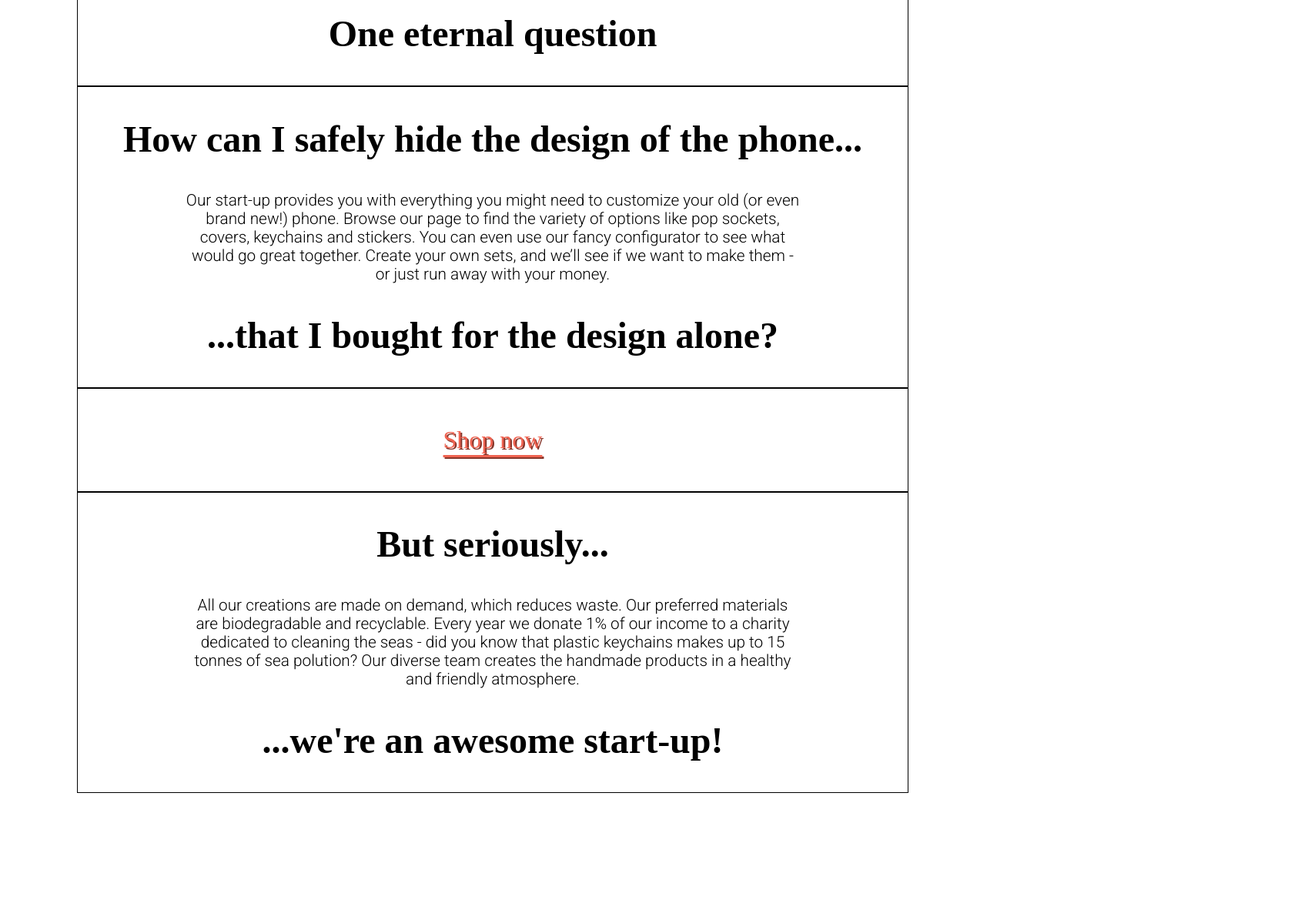
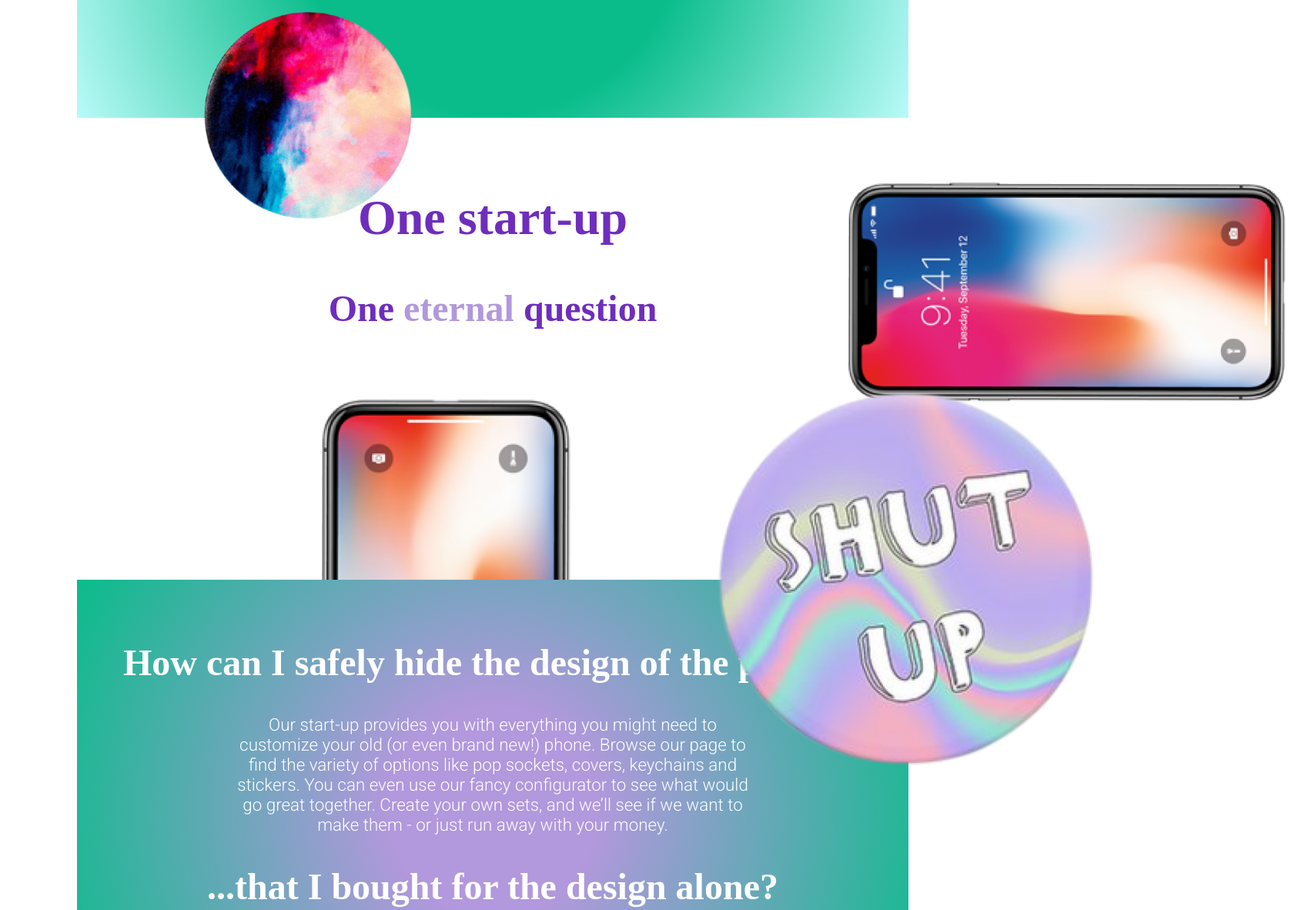
Before and after one commit to Miszel730/advanced_animation_project, a plain HTML site: page scrolling.html in a window 1280 px wide. Shown: the part 447-1629 px from the top of the page at 77% size, 1699 px wide, since content can reach past the window. Before the commit the page ends 1577 px from the top, so only its background shows below. Drawn offline with Linux system fonts and the light colour scheme; a web font is replaced by a local one.

Commit message:
finished scrolling

```diff
--- a/common.css
+++ b/common.css
@@ -15,11 +15,13 @@ body {
   font-family: "Roboto", sans-serif;
   font-weight: 300;
   margin: 100px;
+  overflow-x: hidden;
 }
 
 section {
-  border: 1px solid black;
+  padding: 5vh 0;
   text-align: center;
+  position: relative;
 }
 
 h1 {
@@ -33,9 +35,9 @@ h2 {
 }
 
 p {
-  font-size: 1.3em;
-  padding-left: 140px;
-  padding-right: 140px;
+  font-size: 1.4em;
+  padding-left: 200px;
+  padding-right: 200px;
 }
 
 button {
--- a/scrolling.css
+++ b/scrolling.css
@@ -1,4 +1,100 @@
-section {
-  border: 1px solid black;
-  text-align: center;
+#one {
+  background: rgb(9, 188, 138);
+  background: radial-gradient(circle, rgba(9, 188, 138, 1) 41%, rgba(185, 250, 248, 1) 100%);
+  max-height: 40vh;
+  padding: 20vh 0;
+  color: white;
 }
+
+#two {
+  min-height: 65vh;
+  color: var(--violet);
+}
+
+#different_color {
+  color: var(--lavender);
+}
+
+#three {
+  background: rgb(178, 152, 220);
+  background: radial-gradient(circle, rgba(178, 152, 220, 1) 22%, rgba(9, 188, 138, 1) 100%);
+  color: white;
+  min-height: 65vh;
+}
+
+#four {
+  min-height: 65vh;
+}
+
+#five {
+  background: rgb(111, 45, 189);
+  background: radial-gradient(circle, rgba(111, 45, 189, 1) 33%, rgba(239, 99, 81, 1) 100%);
+  color: white;
+  min-height: 65vh;
+}
+
+#phonebottom,
+#phoneside,
+#socket2,
+#socket3,
+#boom,
+#keychains,
+#socket,
+#case {
+  position: absolute;
+}
+
+#socket2 {
+  width: 300px;
+  top: -150px;
+  left: 150px;
+}
+
+#socket3 {
+  width: 600px;
+  z-index: 5;
+  right: -300px;
+  bottom: -300px;
+}
+
+#phonebottom {
+  transform: scale(0.8);
+  left: 100px;
+  bottom: -500px;
+}
+
+#phoneside {
+  transform: rotate(90deg) scale(0.7);
+  right: -600px;
+  top: -200px;
+}
+
+#keychains {
+  transform: scale(0.7);
+  left: 50px;
+  bottom: -250px;
+  z-index: 5;
+}
+
+#boom {
+  left: 200px;
+  top: -40px;
+  transform: scale(0.8);
+}
+
+#socket {
+  transform: scale(0.7);
+  top: 100px;
+}
+
+#case {
+  right: -30px;
+  bottom: 10px;
+  transform: rotate(20deg);
+}
+
+button {
+  position: absolute;
+  bottom: 50px;
+  left: 38vw;
+}
--- a/scrolling.html
+++ b/scrolling.html
@@ -8,12 +8,16 @@
     <link rel="stylesheet" href="scrolling.css" />
   </head>
   <body>
-    <section><h1>About Us</h1></section>
-    <section>
+    <section id="one"><h1>About Us</h1></section>
+    <section id="two">
       <h1>One start-up</h1>
-      <h2>One eternal question</h2>
+      <h2>One <span id="different_color">eternal</span> question</h2>
+      <img id="phoneside" src="img/phone.png" />
+      <img id="phonebottom" src="img/phone.png" />
+      <img id="socket2" src="img/socket2.png" />
+      <img id="socket3" src="img/socket3.png" />
     </section>
-    <section>
+    <section id="three">
       <h2>How can I safely hide the design of the phone...</h2>
       <p>
         Our start-up provides you with everything you might need to customize your old (or even brand new!) phone. Browse our page to find the variety of options like pop sockets, covers, keychains and stickers. You can even use our fancy
@@ -21,8 +25,14 @@
       </p>
       <h2>...that I bought for the design alone?</h2>
     </section>
-    <section><button>Shop now</button></section>
-    <section>
+    <section id="four">
+      <button>Shop now</button>
+      <img id="socket" src="img/socket.png" />
+      <img id="boom" src="img/boom.png" />
+      <img id="keychains" src="img/keychains.png" />
+      <img id="case" src="img/case.png" />
+    </section>
+    <section id="five">
       <h2>But seriously...</h2>
       <p>
         All our creations are made on demand, which reduces waste. Our preferred materials are biodegradable and recyclable. Every year we donate 1% of our income to a charity dedicated to cleaning the seas - did you know that plastic keychains makes
```
Also changed, not shown: img/boom.png (added), img/case.png (added), img/keychains.png (added), img/phone.png (added), img/socket.png (added), img/socket2.png (added), img/socket3.png (added).
